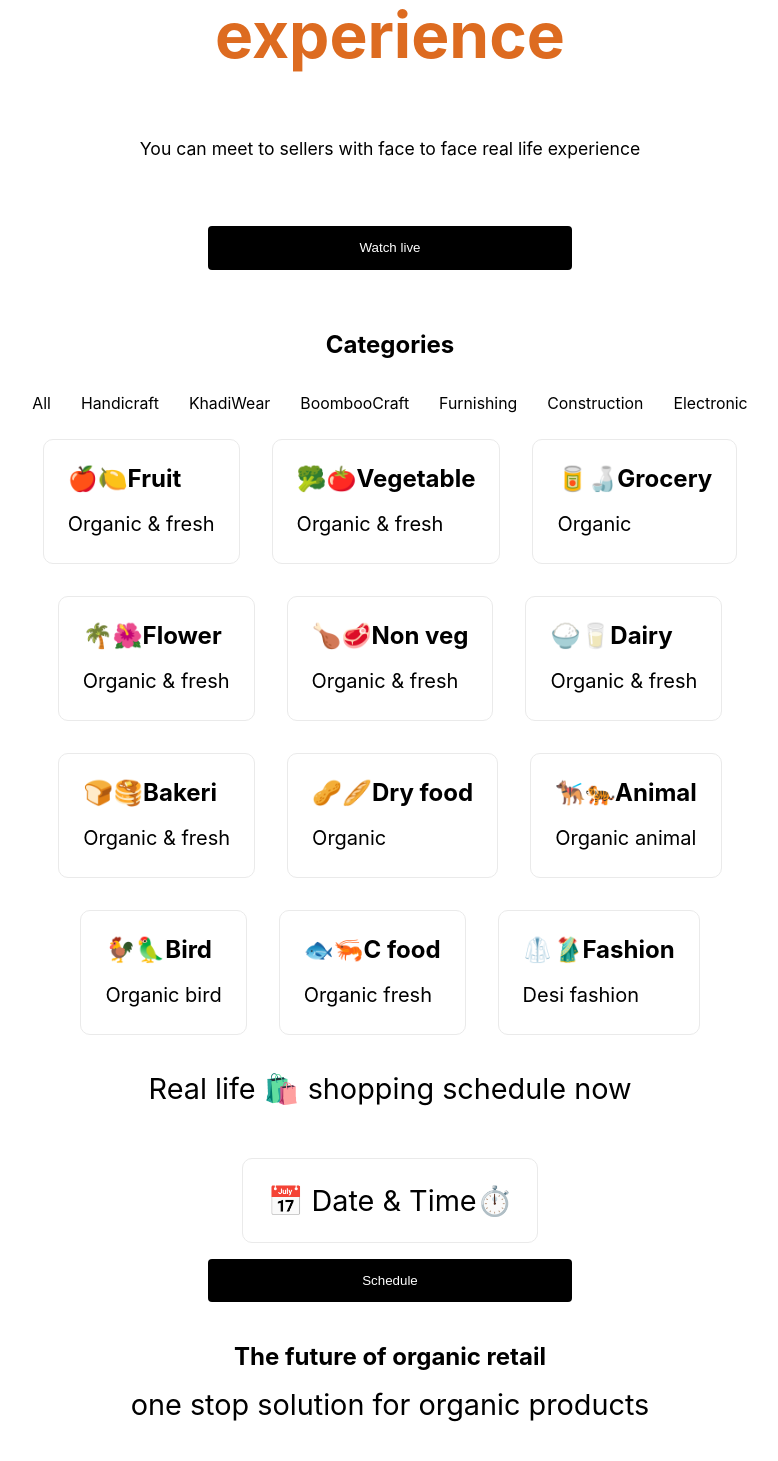
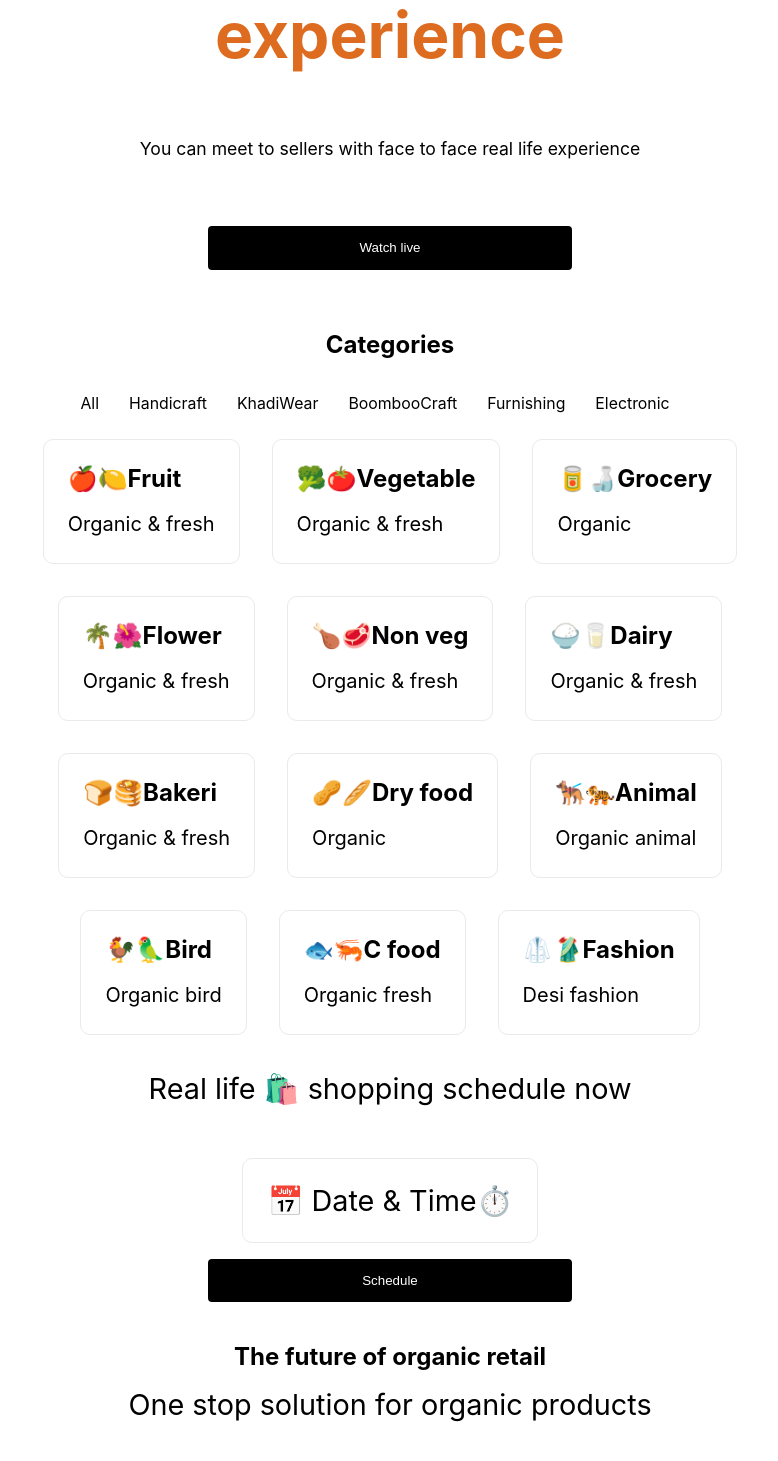
Before and after one commit to rammurmu/next, a Next.js app: page /buyer in a window 1280 px wide. Shown: the part 359-1820 px from the top of the page, without its empty margins (250-1028 px from the left). Built offline with nearby package versions, Linux system fonts and the light colour scheme.

Commit message:
Update buyer.js

```diff
--- a/pages/buyer.js
+++ b/pages/buyer.js
@@ -52,12 +52,12 @@ export default function Buyer() {
        </li>
        <li>
           <Link href='/product 5'>
-            <a>Construction</a>
+            <a>Electronic</a>
           </Link>
        </li>
        <li>
           <Link href='/product 6'>
-            <a>Electronic</a>
+            <a></a>
           </Link>
        </li>
       </ul>
@@ -120,7 +120,7 @@ export default function Buyer() {
     </div>
     <button type="Schedule">Schedule</button>
     <h1>The future of organic retail</h1>
-     <p>one stop solution for organic products</p>
+     <p>One stop solution for organic products</p>
      </main>
     </div>
   )
```
